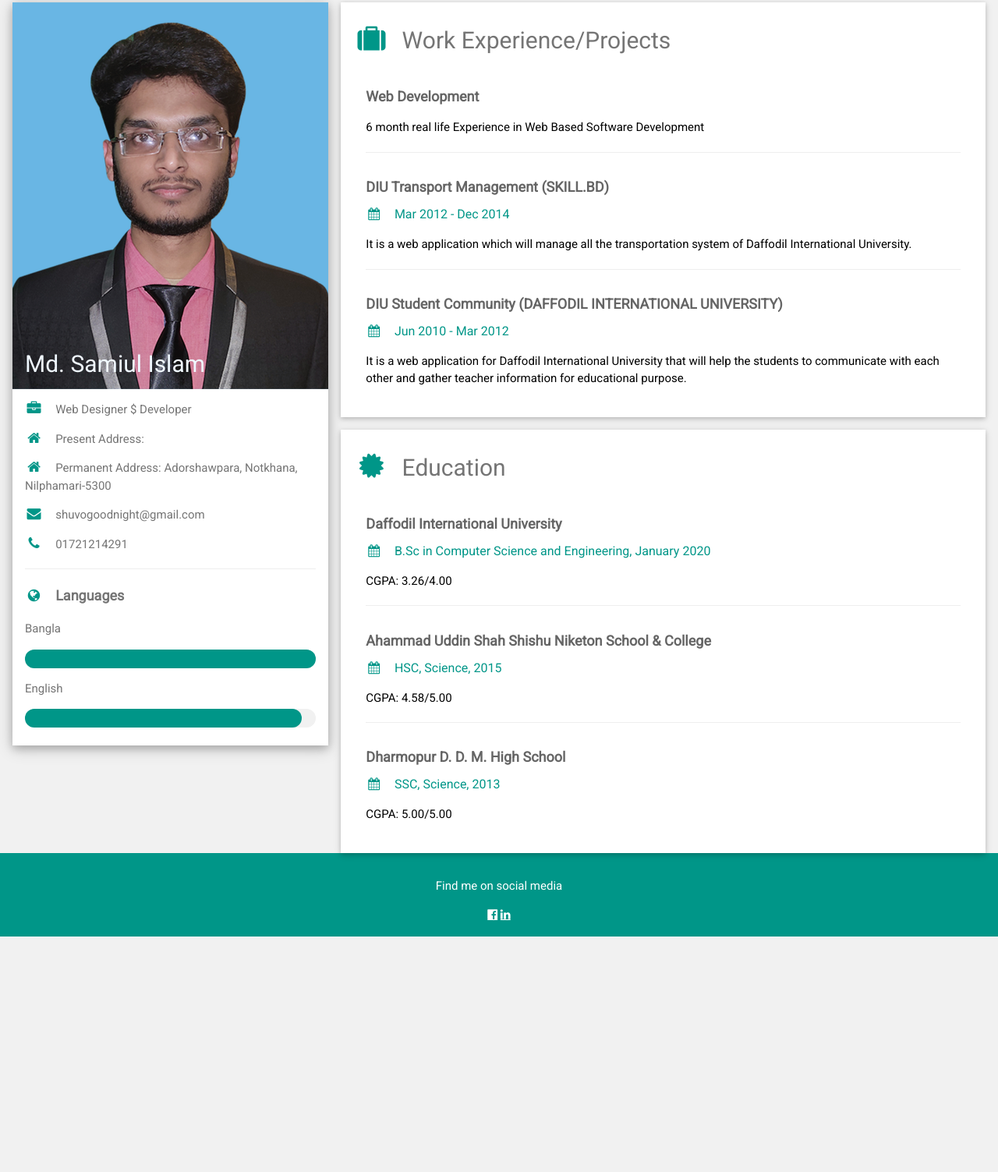
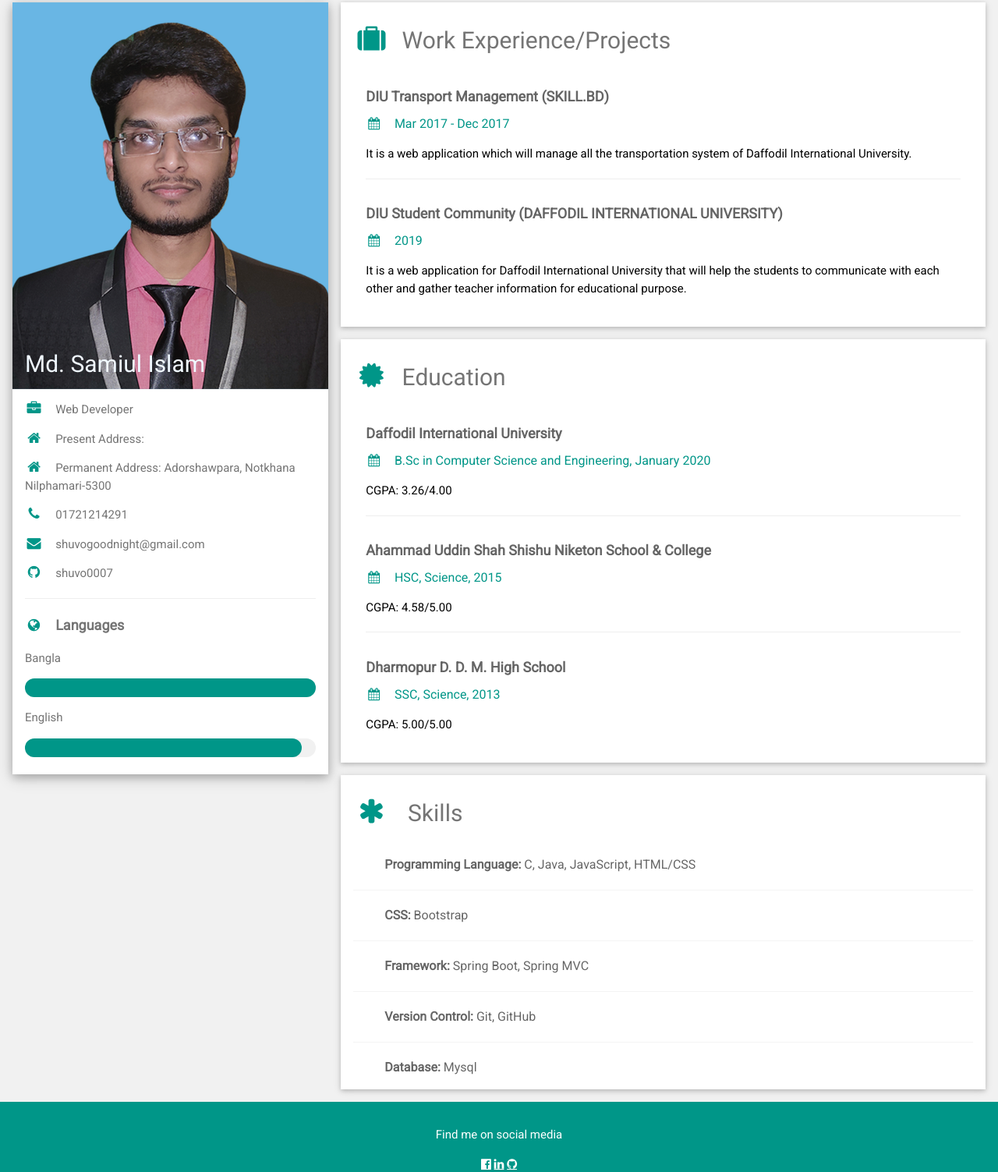
Before and after one commit to shuvo0007/w3school-cv, a plain HTML site: page index.html in a window 1280 px wide. Shown: the part 13-1516 px from the top of the page at 78% size. Before the commit the page ends 1214 px from the top, so only its background shows below. Drawn offline with nearby package versions, Linux system fonts and the light colour scheme.

Commit message:
new update

```diff
--- a/index.html
+++ b/index.html
@@ -28,34 +28,18 @@ html,body,h1,h2,h3,h4,h5,h6 {font-family: "Roboto", sans-serif}
           </div>
         </div>
         <div class="w3-container">
-          <p><i class="fa fa-briefcase fa-fw w3-margin-right w3-large w3-text-teal"></i>Web Designer $ Developer</p>
-          <p><i class="fa fa-home fa-fw w3-margin-right w3-large w3-text-teal"></i>Present Address:</p>
-          <p><i class="fa fa-home fa-fw w3-margin-right w3-large w3-text-teal"></i>Permanent Address: Adorshawpara, Notkhana,
-            Nilphamari-5300</p>
+          <p><i class="fa fa-briefcase fa-fw w3-margin-right w3-large w3-text-teal"></i>Web Developer</p>
+          <p><i class="fa fa-home fa-fw w3-margin-right w3-large w3-text-teal"></i>Present Address: </p>
+          <p><i class="fa fa-home fa-fw w3-margin-right w3-large w3-text-teal"></i>Permanent Address: Adorshawpara, Notkhana Nilphamari-5300</p>
+          <p><i class="fa fa-phone fa-fw w3-margin-right w3-large w3-text-teal"></i>01721214291</p>
           <p><i class="fa fa-envelope fa-fw w3-margin-right w3-large w3-text-teal"></i>shuvogoodnight@gmail.com</p>
-          <p><i class="fa fa-phone fa-fw w3-margin-right w3-large w3-text-teal"></i>01721214291</p>
+          <p><i class="fa fa-github fa-fw w3-margin-right w3-large w3-text-teal"></i>shuvo0007</p>
+
+
           <hr>
 
-          <!-- <p class="w3-large"><b><i class="fa fa-asterisk fa-fw w3-margin-right w3-text-teal"></i>Skills</b></p>
-          <p>Adobe Photoshop</p>
-          <div class="w3-light-grey w3-round-xlarge w3-small">
-            <div class="w3-container w3-center w3-round-xlarge w3-teal" style="width:90%">90%</div>
-          </div>
-          <p>Photography</p>
-          <div class="w3-light-grey w3-round-xlarge w3-small">
-            <div class="w3-container w3-center w3-round-xlarge w3-teal" style="width:80%">
-              <div class="w3-center w3-text-white">80%</div>
-            </div>
-          </div>
-          <p>Illustrator</p>
-          <div class="w3-light-grey w3-round-xlarge w3-small">
-            <div class="w3-container w3-center w3-round-xlarge w3-teal" style="width:75%">75%</div>
-          </div>
-          <p>Media</p>
-          <div class="w3-light-grey w3-round-xlarge w3-small">
-            <div class="w3-container w3-center w3-round-xlarge w3-teal" style="width:50%">50%</div>
-          </div>
-          <br> -->
+           <!-- <p class="w3-large"><b><i class="fa fa-asterisk fa-fw w3-margin-right w3-text-teal"></i>Skills</b></p> -->
+
 
           <p class="w3-large w3-text-theme"><b><i class="fa fa-globe fa-fw w3-margin-right w3-text-teal"></i>Languages</b></p>
           <p>Bangla</p>
@@ -66,10 +50,7 @@ html,body,h1,h2,h3,h4,h5,h6 {font-family: "Roboto", sans-serif}
           <div class="w3-light-grey w3-round-xlarge">
             <div class="w3-round-xlarge w3-teal" style="height:24px;width:95%"></div>
           </div>
-          <!-- <p>German</p>
-          <div class="w3-light-grey w3-round-xlarge">
-            <div class="w3-round-xlarge w3-teal" style="height:24px;width:25%"></div>
-          </div> -->
+
           <br>
         </div>
       </div><br>
@@ -82,27 +63,27 @@ html,body,h1,h2,h3,h4,h5,h6 {font-family: "Roboto", sans-serif}
 
       <div class="w3-container w3-card w3-white w3-margin-bottom">
         <h2 class="w3-text-grey w3-padding-16"><i class="fa fa-suitcase fa-fw w3-margin-right w3-xxlarge w3-text-teal"></i>Work Experience/Projects</h2>
-        <div class="w3-container">
+        <!-- <div class="w3-container">
           <h5 class="w3-opacity"><b>Web Development</b></h5>
-          <!-- <h6 class="w3-text-teal"><i class="fa fa-calendar fa-fw w3-margin-right"></i>Jan 2015 - <span class="w3-tag w3-teal w3-round">Current</span></h6> -->
-          <p>6 month real life Experience in Web Based Software Development </p>
+          <h6 class="w3-text-teal"><i class="fa fa-calendar fa-fw w3-margin-right"></i>Jan 2015 - <span class="w3-tag w3-teal w3-round">Current</span></h6>
+          <p>6 month real life software development experience in web application project</p>
           <hr>
-        </div>
+        </div> -->
         <div class="w3-container">
           <h5 class="w3-opacity"><b>DIU Transport Management (SKILL.BD)</b></h5>
-          <h6 class="w3-text-teal"><i class="fa fa-calendar fa-fw w3-margin-right"></i>Mar 2012 - Dec 2014</h6>
+          <h6 class="w3-text-teal"><i class="fa fa-calendar fa-fw w3-margin-right"></i>Mar 2017 - Dec 2017</h6>
           <p>It is a web application which will manage all the transportation system of Daffodil International University.</p>
           <hr>
         </div>
         <div class="w3-container">
           <h5 class="w3-opacity"><b>DIU Student Community (DAFFODIL INTERNATIONAL UNIVERSITY)</b></h5>
-          <h6 class="w3-text-teal"><i class="fa fa-calendar fa-fw w3-margin-right"></i>Jun 2010 - Mar 2012</h6>
+          <h6 class="w3-text-teal"><i class="fa fa-calendar fa-fw w3-margin-right"></i>2019</h6>
           <p>It is a web application for Daffodil International University that will help the students to communicate with each other and gather teacher information for educational purpose.
             </p><br>
         </div>
       </div>
 
-      <div class="w3-container w3-card w3-white">
+      <div class="w3-container w3-card w3-white w3-margin-bottom">
         <h2 class="w3-text-grey w3-padding-16"><i class="fa fa-certificate fa-fw w3-margin-right w3-xxlarge w3-text-teal"></i>Education</h2>
         <div class="w3-container">
           <h5 class="w3-opacity"><b>Daffodil International University</b></h5>
@@ -123,6 +104,24 @@ html,body,h1,h2,h3,h4,h5,h6 {font-family: "Roboto", sans-serif}
         </div>
       </div>
 
+      <div class="w3-container w3-card w3-white w3-margin-bottom">
+        <h2 class="w3-text-grey w3-padding-16"><i class="fa fa-asterisk fa-fw w3-margin-right w3-xxlarge w3-text-teal"></i> Skills  </h2>
+        <h6 class="w3-opacity ">
+        <ul><b> Programming Language:</b> C, Java, JavaScript, HTML/CSS</ul>
+        <hr>
+        <ul><b>CSS:</b> Bootstrap</ul>
+        <hr>
+        <ul><b>Framework:</b> Spring Boot, Spring MVC</ul>
+        <hr>
+        <ul><b>Version Control:</b> Git, GitHub</ul>
+        <hr>
+        <ul><b>Database:</b> Mysql</ul>
+        </h6>
+
+
+
+      </div>
+
     <!-- End Right Column -->
     </div>
 
@@ -132,11 +131,12 @@ html,body,h1,h2,h3,h4,h5,h6 {font-family: "Roboto", sans-serif}
   <!-- End Page Container -->
 </div>
 
-<footer class="w3-container w3-teal w3-center w3-padding-16 ">
+<footer class="w3-container w3-teal w3-center w3-padding-16">
   <p>Find me on social media</p>
   <a class="fa fa-facebook-official w3-hover-opacity" href="https://www.facebook.com/shuvo.spyboy007/" target="_blank" ></a>
   <!-- <a class="fa fa-instagram w3-hover-opacity" href="https://www.facebook.com/shuvo.spyboy007/" target="_blank"></a> -->
   <a class="fa fa-linkedin w3-hover-opacity" href="https://www.linkedin.com/in/samiul-islam-shuvo-025210126/" target="_blank"></a>
+  <a class="fa fa-github w3-hover-opacity" href="https://github.com/shuvo0007" target="_blank"></a>
 </footer>
 
 </body>
```
